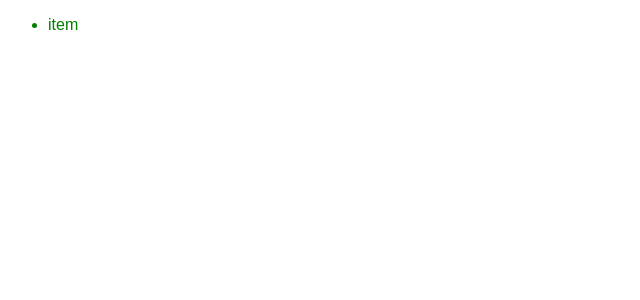
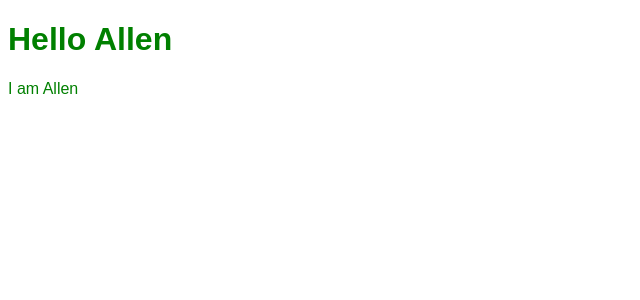
Before and after one commit to yifaneye/react-notes-2, a React (Create React App) app: page / in a window 1280 px wide. Shown: the top 300 px of the page, without its empty margins (0-640 px from the left). Built offline with nearby package versions, Linux system fonts and the light colour scheme.

Commit message:
Refactor with JSX

```diff
--- a/src/index.js
+++ b/src/index.js
@@ -6,17 +6,10 @@ var style = {
 	fontFamily: 'Arial'
 };
 
-const title = React.createElement(
-	'ul',
-	{id: 'title', className:'header', style: style},
-	React.createElement(
-		'li',
-		{},
-		'item'
-	)
-);
-
 ReactDOM.render(
-	title,
+	<div style={style}>
+		<h1>Hello Allen</h1>
+		<p>I am Allen</p>
+	</div>,
 	document.getElementById('root')
 );
```
